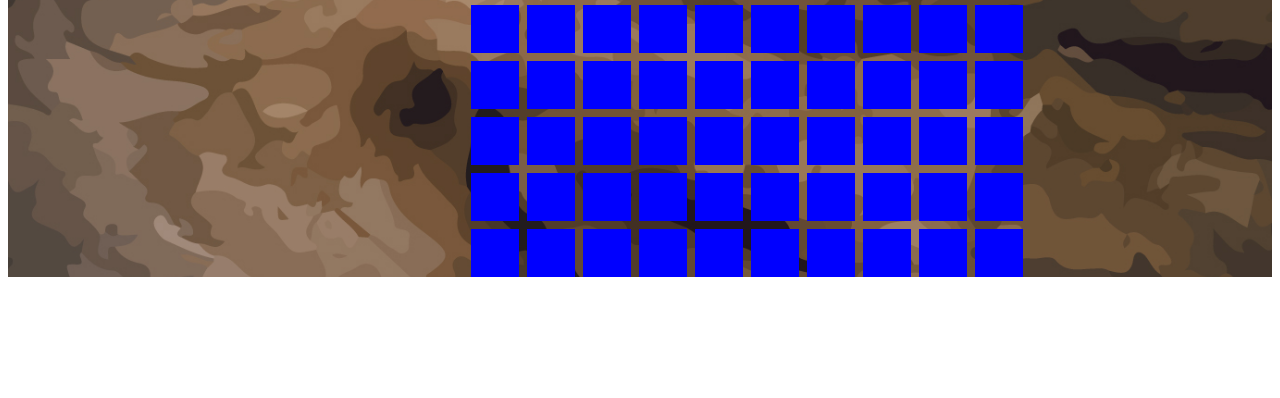
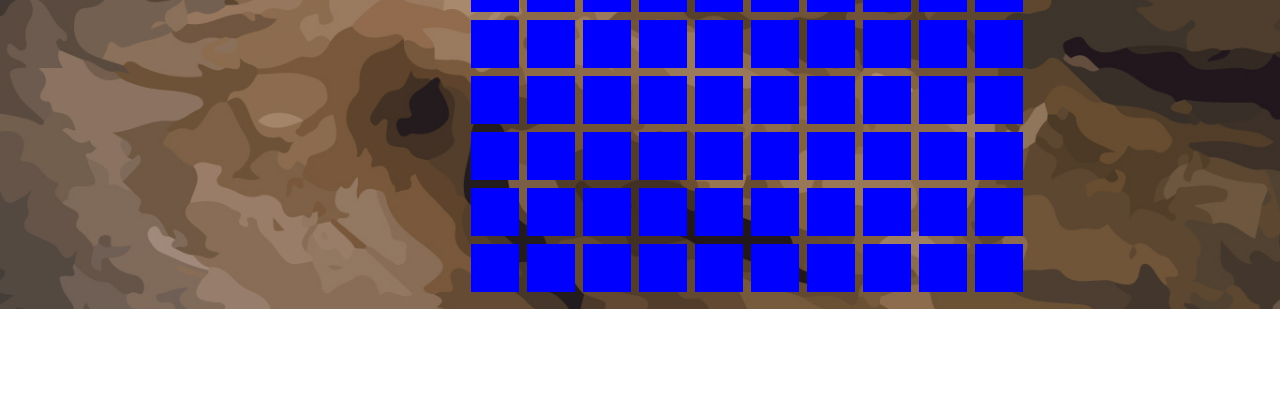
Before and after one commit to shadio1201/Gruppe2-Spil, a plain HTML site: page vendespil.html in a window 1280 px wide. Shown: the part 402-800 px from the top of the page. Drawn offline with Linux system fonts and the light colour scheme.

Commit message:
file name changes again

```diff
--- a/styleJon.css
+++ b/styleJon.css
@@ -1,4 +1,4 @@
-#memmory_game {
+body {
     background-position: center;
     background-repeat: no-repeat;
     background-size: cover;
--- a/index.html
+++ b/vendespil.html
@@ -8,7 +8,6 @@
     <link rel="stylesheet" href="styleJon.css">
 </head>
 <body>
-    <section id="memmory_game">
     <div id="sections">
         <section id="player1">
             <h1>player 1</h2>
@@ -34,7 +33,6 @@
             <h2 id="player2Score"></h4>
         </section>
     </div>
-    </section>
     <script src="vendespil.js"></script>
 </body>
 </html>
```
